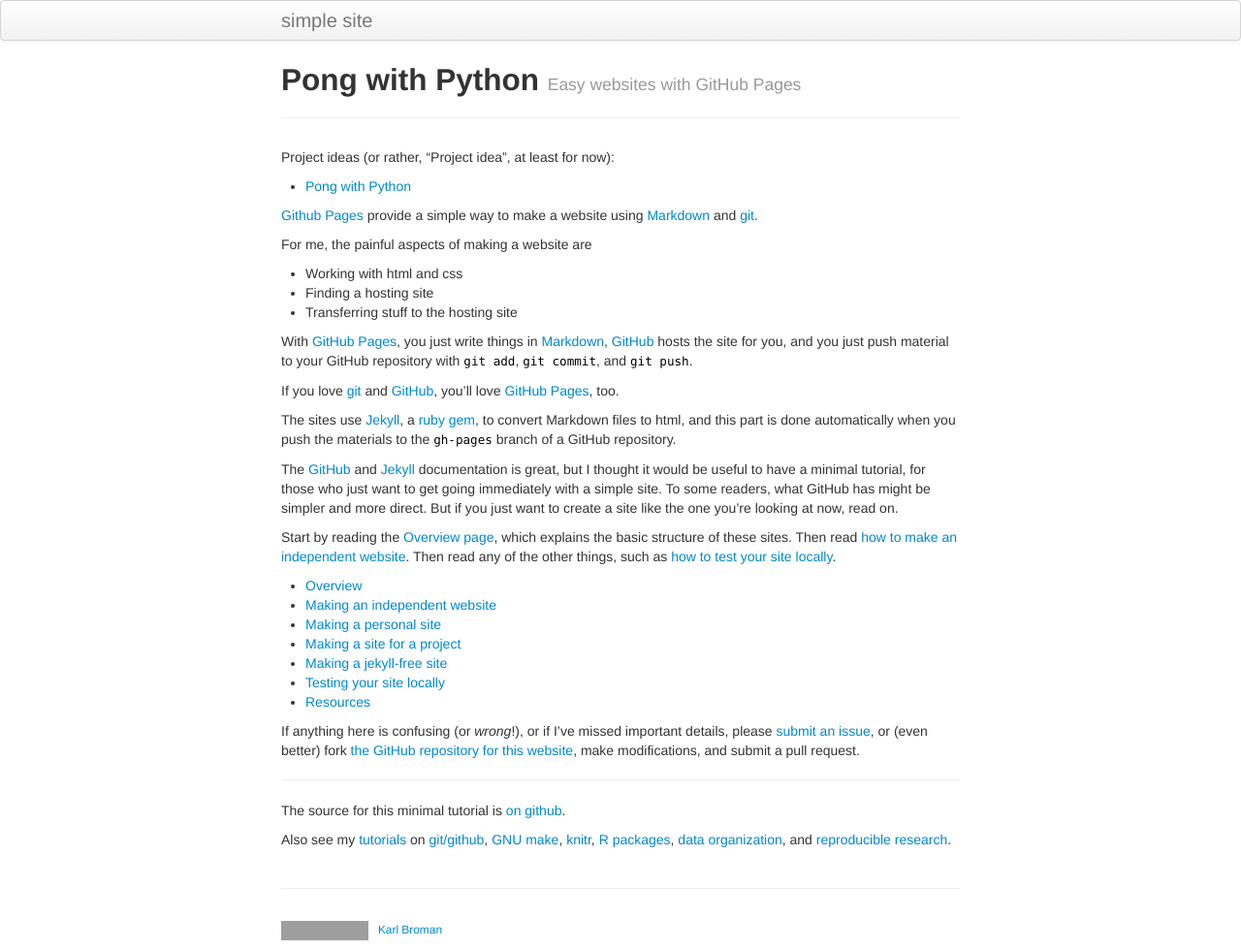
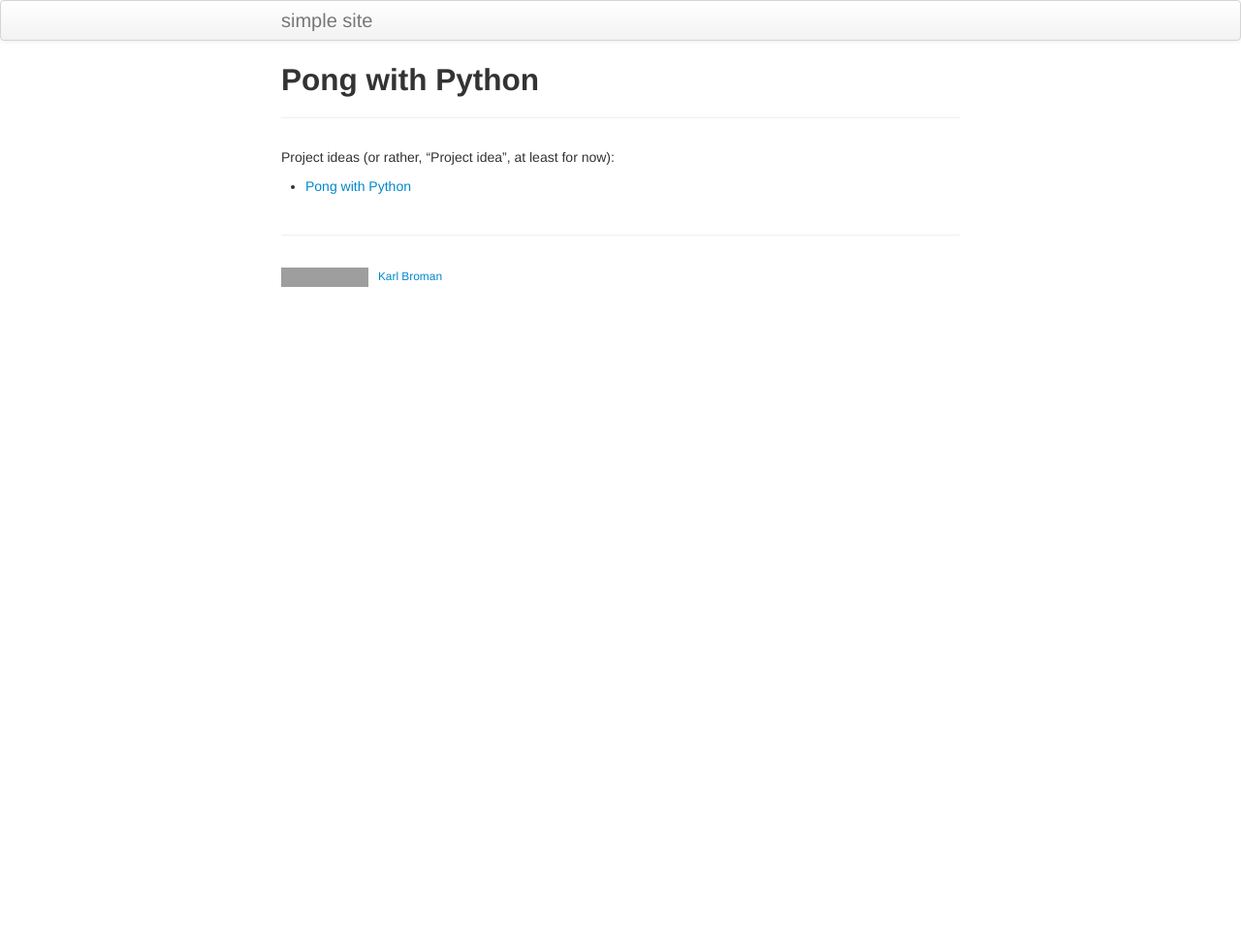
Before and after one commit to ysthakur/arts-n-stem, a Jekyll site: the page built from index.md, in a window 1280 px wide. Shown: the whole page at 97% size. Built offline with Jekyll 4.4.1, drawn with Linux system fonts in a browser that asks for light colours; after the commit the page ends 900 px from its top, so only the background shows below that; grey boxes are pictures that could not be loaded.

Commit message:
Tried updating

```diff
--- a/index.md
+++ b/index.md
@@ -1,76 +1,8 @@
 ---
 layout: page
 title: Pong with Python
-tagline: Easy websites with GitHub Pages
-description: Minimal tutorial on making a simple website with GitHub Pages
 ---
 
 Project ideas (or rather, “Project idea”, at least for now):
 
 * [Pong with Python](pages/pong/pong.md)
-
-[Github Pages](https://pages.github.com) provide a simple way to make a
-website using
-[Markdown](https://daringfireball.net/projects/markdown/) and
-[git](https://git-scm.com).
-
-For me, the painful aspects of making a website are
-
-- Working with html and css
-- Finding a hosting site
-- Transferring stuff to the hosting site
-
-With [GitHub Pages](https://pages.github.com), you just write things in
-[Markdown](https://daringfireball.net/projects/markdown/),
-[GitHub](https://github.com) hosts the site for you, and you just push
-material to your GitHub repository with `git add`, `git commit`, and
-`git push`.
-
-If you love [git](https://git-scm.com/) and
-[GitHub](https://github.com), you'll love
-[GitHub Pages](https://pages.github.com), too.
-
-The sites use [Jekyll](https://jekyllrb.com/), a
-[ruby](https://www.ruby-lang.org/en/) [gem](https://rubygems.org/), to
-convert Markdown files to html, and this part is done
-automatically when you push the materials to the `gh-pages` branch
-of a GitHub repository.
-
-The [GitHub](https://pages.github.com) and
-[Jekyll](https://jekyllrb.com) documentation is great, but I thought it
-would be useful to have a minimal tutorial, for those who just want to
-get going immediately with a simple site. To some readers, what GitHub
-has might be simpler and more direct.  But if you just want to create
-a site like the one you're looking at now, read on.
-
-Start by reading the [Overview page](pages/overview.html), which
-explains the basic structure of these sites. Then read
-[how to make an independent website](pages/independent_site.html). Then
-read any of the other things, such as
-[how to test your site locally](pages/local_test.html).
-
-- [Overview](pages/overview.html)
-- [Making an independent website](pages/independent_site.html)
-- [Making a personal site](pages/user_site.html)
-- [Making a site for a project](pages/project_site.html)
-- [Making a jekyll-free site](pages/nojekyll.html)
-- [Testing your site locally](pages/local_test.html)
-- [Resources](pages/resources.html)
-
-If anything here is confusing (or _wrong_!), or if I've missed
-important details, please
-[submit an issue](https://github.com/kbroman/simple_site/issues), or (even
-better) fork [the GitHub repository for this website](https://github.com/kbroman/simple_site),
-make modifications, and submit a pull request.
-
----
-
-The source for this minimal tutorial is [on github](https://github.com/kbroman/simple_site).
-
-Also see my [tutorials](https://kbroman.org/pages/tutorials) on
-[git/github](https://kbroman.org/github_tutorial),
-[GNU make](https://kbroman.org/minimal_make),
-[knitr](https://kbroman.org/knitr_knutshell),
-[R packages](https://kbroman.org/pkg_primer),
-[data organization](https://kbroman.org/dataorg),
-and [reproducible research](https://kbroman.org/steps2rr).
```
Also changed, not shown: pages/pong/Step2.md (+3 -1 lines).
